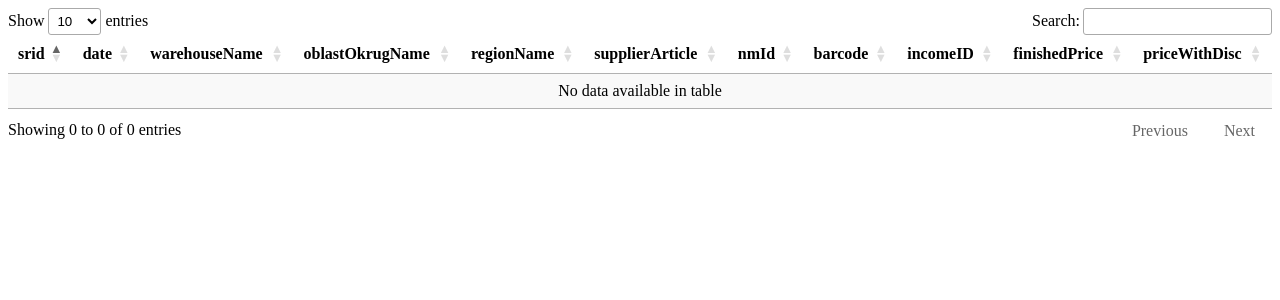
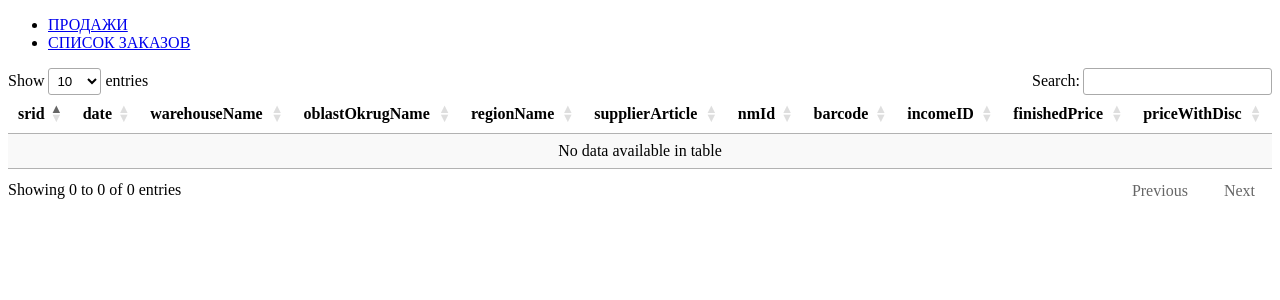
Before and after one commit to PaleCupid/wb_django_0_1, a Django app: page /orders_table/ in a window 1280 px wide. Shown: the top 300 px of the page. Run offline with Django 5.2, Linux system fonts and the light colour scheme; data that the repository does not hold is empty; parts of the project's set-up code (start-up, migrations or seed data) failed here and were passed over; some libraries are stand-ins or nearby versions.

Commit message:
added _navigation extension to templates

```diff
--- /dev/null
+++ b/main/jinja2/_navigation.html
@@ -0,0 +1,24 @@
+<!-- <link
+    href="https://cdn.jsdelivr.net/npm/bootstrap@5.3.3/dist/css/bootstrap.min.css"
+    rel="stylesheet"
+    integrity="sha384-QWTKZyjpPEjISv5WaRU9OFeRpok6YctnYmDr5pNlyT2bRjXh0JMhjY6hW+ALEwIH"
+    crossorigin="anonymous"
+/> -->
+<!-- <script src="https://cdn.jsdelivr.net/npm/bootstrap@5.3.3/dist/js/bootstrap.min.js"
+    integrity="sha384-0pUGZvbkm6XF6gxjEnlmuGrJXVbNuzT9qBBavbLwCsOGabYfZo0T0to5eqruptLy"
+    crossorigin="anonymous">
+</script> -->
+
+<nav class="navbar navbar-expand-lg navbar-dark bg-dark">
+    <div class="container">
+        <div class="collapse navbar-collapse" id="navbarNav">
+            <ul class="navbar-nav">
+                {% for menu_item, ref in menu_items.items() %}
+                    <li class="nav-item">
+                        <a class="nav-link" href="{{ ref }}">{{ menu_item|upper }}</a>
+                    </li>
+                {% endfor %}
+            </ul>
+        </div>
+    </div>
+</nav>
--- a/main/jinja2/items_sales.html
+++ b/main/jinja2/items_sales.html
@@ -30,7 +30,9 @@
 </head>
 
 <body>
-    <caption>Items</caption>
+    <header>
+        {% include "_navigation.html" %}
+    </header>
     <div class="table-container">
         <table style="border: 5px solid #990000; border-collapse: collapse">
             <thead>
--- a/main/jinja2/orders_table.html
+++ b/main/jinja2/orders_table.html
@@ -5,7 +5,7 @@
 </head>
 <body>
     <header>
-
+        {% include "_navigation.html" %}
     </header>
     <table id="example" class="display">
         <thead>
--- a/main/views.py
+++ b/main/views.py
@@ -37,9 +37,10 @@ def items_sales(request):
                 item_cards['sizes'] = item_cards.get('sizes', []) # добавляем для каждого предмета и размеров пару предмет - размеры
                 item_cards['sizes'].append(item_sizes['sizes'])
 
-    return render(request, 'items_sales.html', {'data': data_cards, 'dates': dates_list, 'sales': sales_dict})
+    menus_n_refs = {'Продажи': '/items_sales', 'Список заказов': '/orders_table'}
+    return render(request, 'items_sales.html', {'data': data_cards, 'dates': dates_list, 'sales': sales_dict, "menu_items": menus_n_refs})
 
 def orders_table(request):
     data = OrdersTable.objects.all()
-    menus_n_refs = {'Продажи': '/two_tables', 'Список заказов': '/html_js'}
+    menus_n_refs = {'Продажи': '/items_sales', 'Список заказов': '/orders_table'}
     return render(request, 'orders_table.html', {"data": data, "menu_items": menus_n_refs})
```
